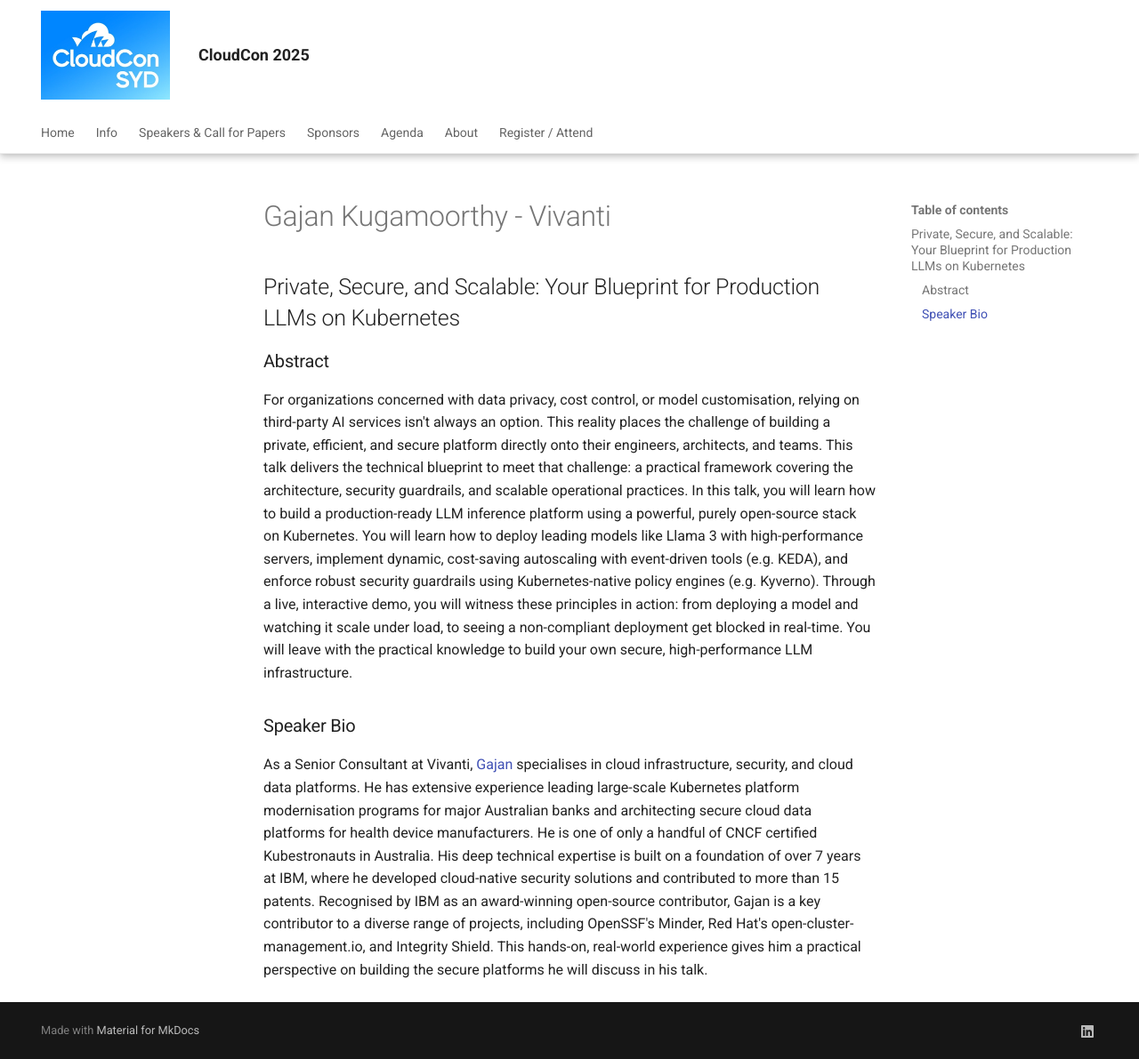
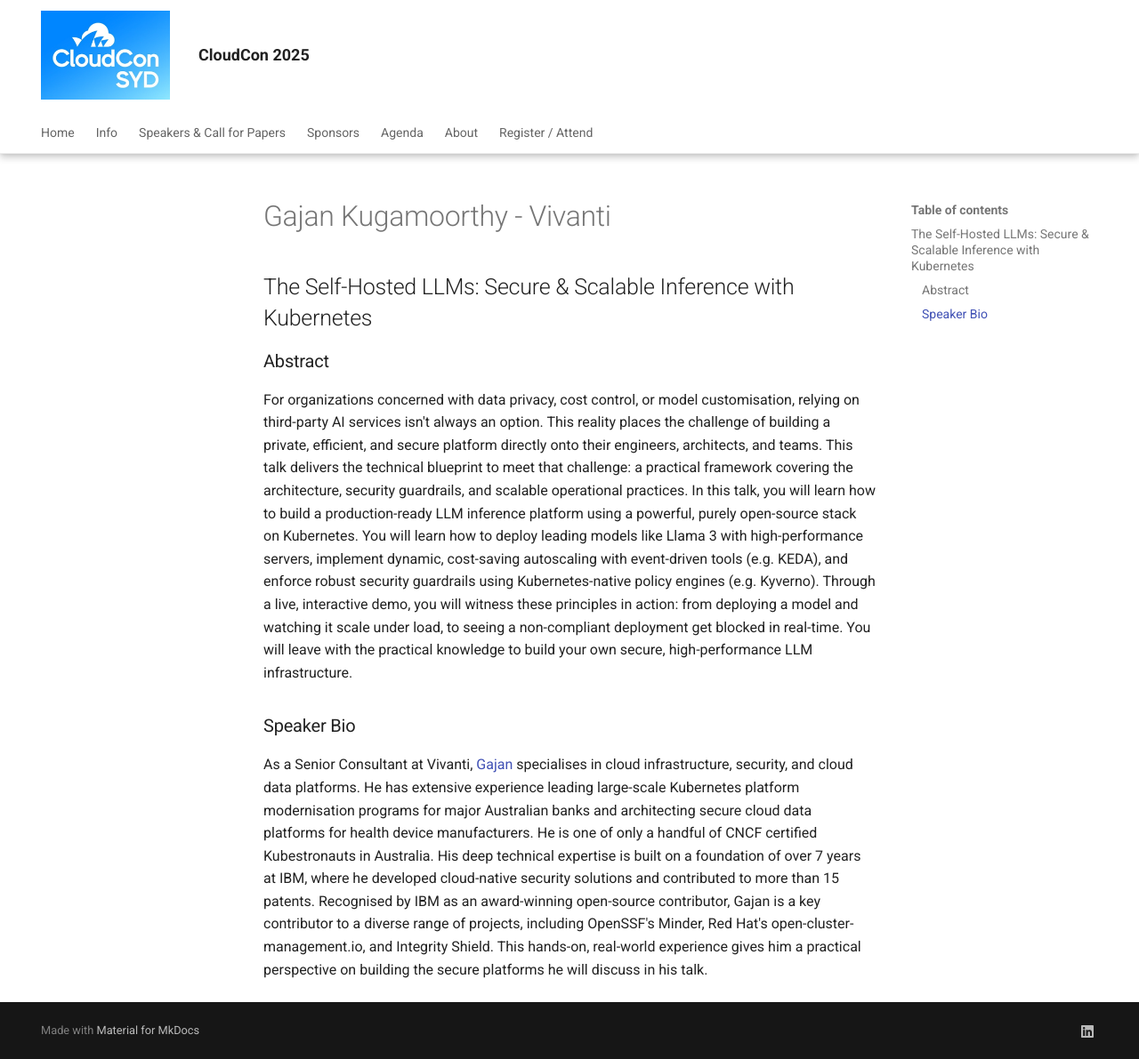
Before and after one commit to cloudconau/site, an MkDocs documentation site: the page built from docs/abstracts/GajanKugamoorthy.md, in a window 1280 px wide and 1191 px high. Shown: the whole window at 89% size. Built offline with MkDocs 1.6.1 and Material for MkDocs 9.7.7, drawn with Linux system fonts in a browser that asks for light colours.

Commit message:
Updated speaker details

```diff
--- a/docs/abstracts/GajanKugamoorthy.md
+++ b/docs/abstracts/GajanKugamoorthy.md
@@ -1,5 +1,5 @@
 # Gajan Kugamoorthy - Vivanti
-## Private, Secure, and Scalable: Your Blueprint for Production LLMs on Kubernetes
+## The Self-Hosted LLMs: Secure & Scalable Inference with Kubernetes
 ### Abstract
 For organizations concerned with data privacy, cost control, or model customisation, relying on third-party AI services isn't always an option. This reality places the challenge of building a private, efficient, and secure platform directly onto their engineers, architects, and teams. This talk delivers the technical blueprint to meet that challenge: a practical framework covering the architecture, security guardrails, and scalable operational practices.
 In this talk, you will learn how to build a production-ready LLM inference platform using a powerful, purely open-source stack on Kubernetes. You will learn how to deploy leading models like Llama 3 with high-performance servers, implement dynamic, cost-saving autoscaling with event-driven tools (e.g. KEDA), and enforce robust security guardrails using Kubernetes-native policy engines (e.g. Kyverno).
--- a/docs/agenda.md
+++ b/docs/agenda.md
@@ -58,7 +58,7 @@
 | | TBA | TBA | Cockle Bay |
 | | TBA | TBA | Cockle Bay |
 | | ["Platform Engineering IS Software Engineering"](abstracts/MiguelEliasdosSantos.md) | Miguel Elias dos Santos - SafetyCulture | Cockle Bay |
-| | TBA | TBA | Cockle Bay |
+| | ["The Self-Hosted LLMs: Secure & Scalable Inference with Kubernetes"](abstracts/GajanKugamoorthy.md) | Gajan Kugamoorthy - Vivanti | Cockle Bay |
 | | ["The Great Internet Mersenne Prime Search: 30 Years of Citizen Science"](abstracts/JamesBannan.md) | James Bannan - CyberCX | Cockle Bay |
 | 17:10 - 17:20 | Raffle draw | - | Cockle Bay |
 | 17:20 - 17:25 | Wrapup and closing | - | Cockle Bay |
```
